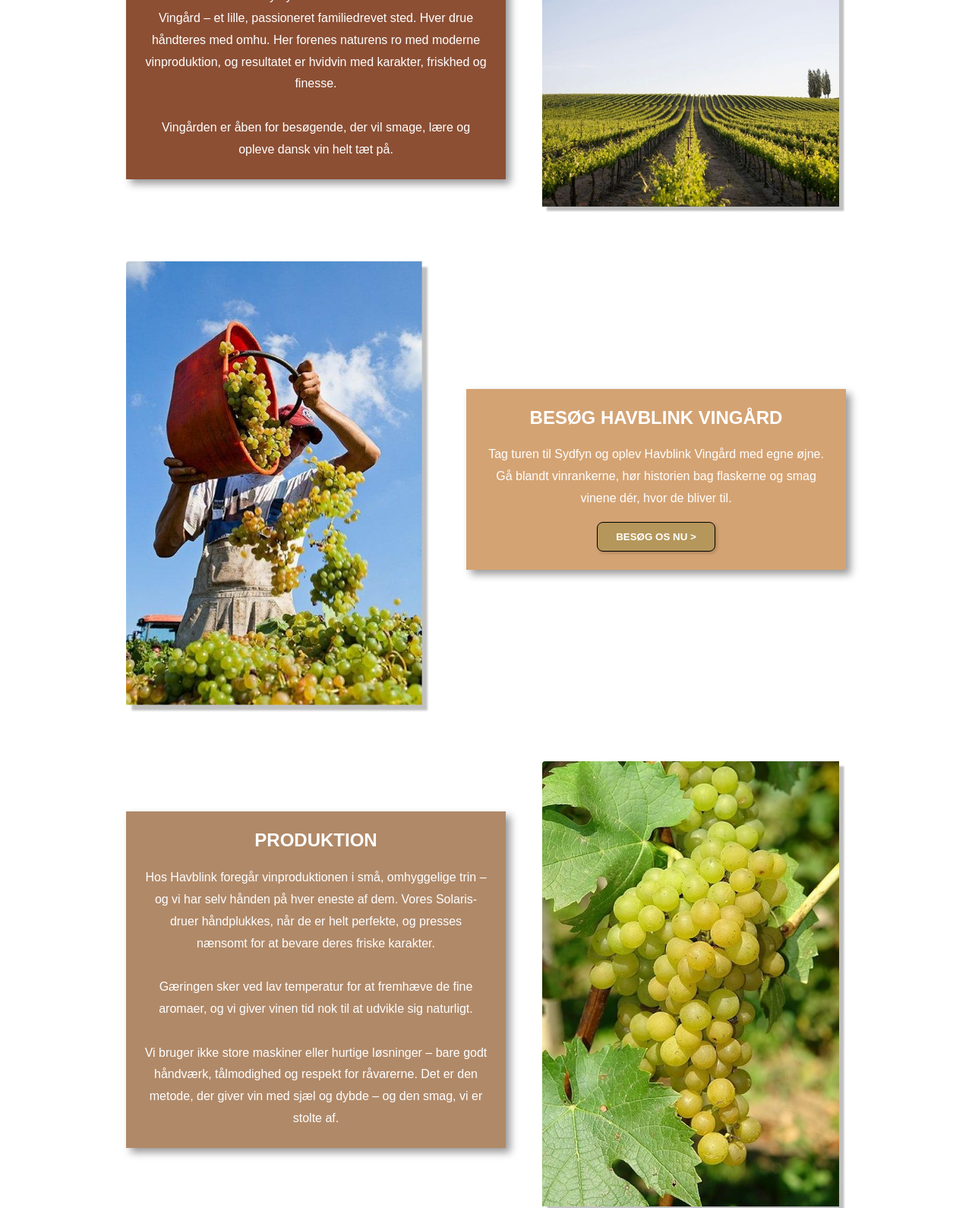
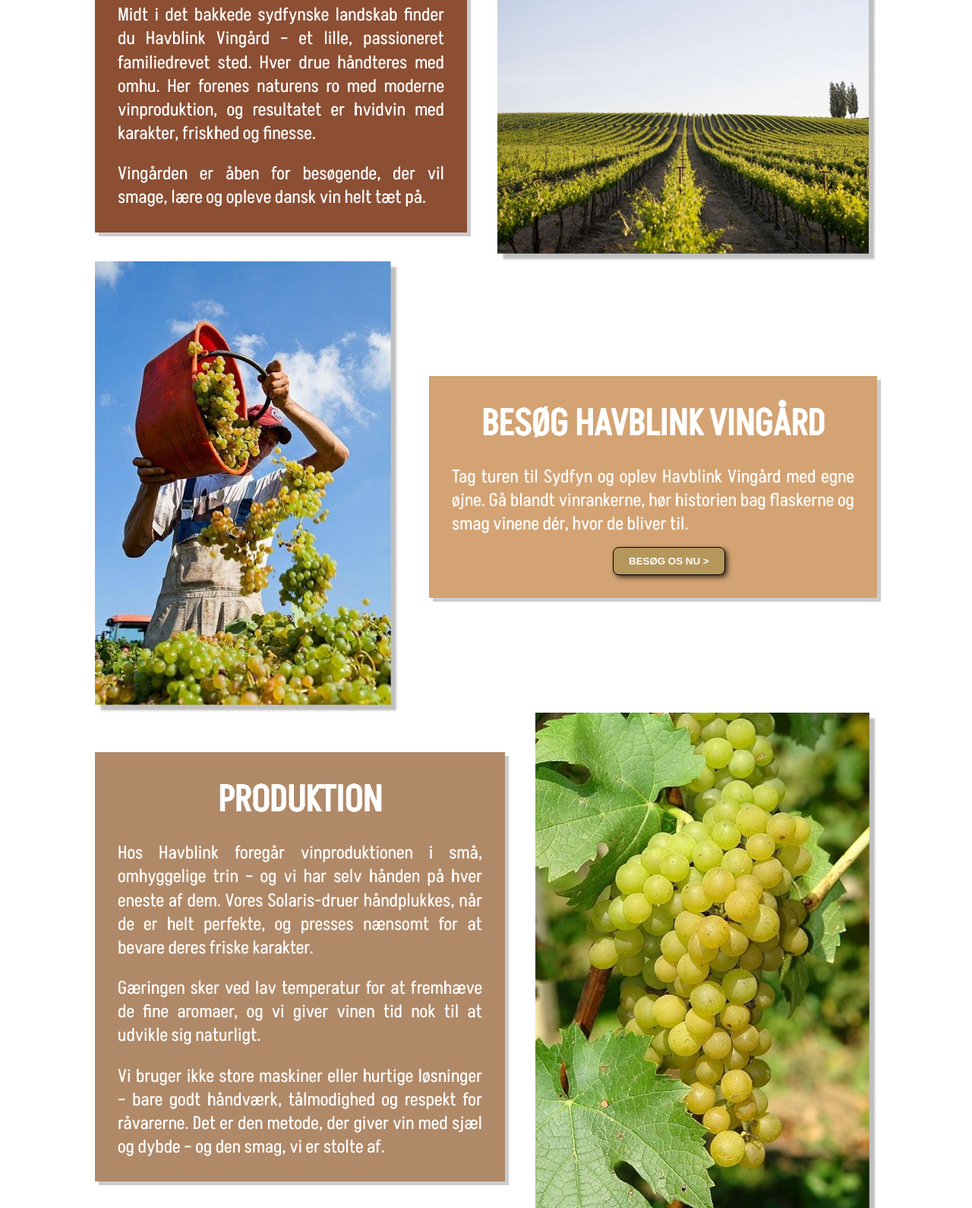
Before and after one commit to ThomasBennett1/HavblinkHvidvin, a plain HTML site: page voreshistorie.html in a window 1280 px wide. Shown: the part 502-2092 px from the top of the page at 76% size. Drawn offline with Linux system fonts and the light colour scheme.

Commit message:
justeringer
justeringer af font størrelser og layout ude fra ny font

```diff
--- a/headerogfooter.css
+++ b/headerogfooter.css
@@ -1,7 +1,7 @@
 @font-face {
   font-family: 'MyFont'; /* Name of the font */
-  src: url('Font/Akshar-VariableFont_wght.ttf') format('ttf'), /* Modern browsers */
-       url('Font/Akshar-VariableFont_wght.ttf') format('ttf');   /* Fallback for older browsers */
+  src: url('Font/Akshar-VariableFont_wght.ttf') format('truetype'), /* Modern browsers */
+       url('Font/Akshar-VariableFont_wght.ttf') format('truetype');   /* Fallback for older browsers */
   font-weight: normal; /* Optional: Define the weight */
   font-style: normal;  /* Optional: Define the style */
 }
@@ -25,7 +25,7 @@
 /* Header */
 .header{
     background-color: #B5A38F;
-    padding: 20px;
+
 }
 
 .nav{
@@ -38,12 +38,12 @@
 .nav a {
     color: white; /* Set the text color to white */
     text-decoration: none; /* Remove underline from links */
-    font-size: 1rem; /* Optional: Adjust font size */
+    font-size: 1.4rem; /* Optional: Adjust font size */
     padding: 0.5rem; /* Optional: Add padding for spacing */
     margin-top: 50px;
 }
 nav a:hover {
-    font-size: 1.2rem;
+    font-size: 1.6rem;
 }
 .nav a.active {
     position: relative;
@@ -53,7 +53,7 @@ nav a:hover {
 .nav a.active::after {
     content: '';
     position: absolute;
-    bottom: 30px; /* Adjust the distance from the text */
+    bottom: 50px; /* Adjust the distance from the text */
     left: 0;
     width: 100%; /* Full width of the link */
     height: 3px; /* Thickness of the line */
@@ -64,6 +64,7 @@ nav a:hover {
   width: 110px;
   height: 120px;
   margin-top: -50px;
+  margin-left:40px;
 }
 
 
@@ -91,7 +92,7 @@ nav a:hover {
   }
 
   .hb-footer h2 {
-    font-size: 2rem;
+    font-size: 3rem;
     font-weight: bold;
     margin-bottom: 20px;
   }
@@ -126,13 +127,14 @@ nav a:hover {
     margin-top: 30px;
   }
 
-
+/* intro tekst */
   h1{
     margin-top: 4rem;
     text-align: center;
-    font-size: 1.5rem;
+    font-size: 1.8rem;
     font-weight: normal;
     margin-left: 100px;
     margin-right: 100px;
     font-family: "Intro", sans-serif; /* Use the custom font */
+
 }
--- a/styles.css
+++ b/styles.css
@@ -1,7 +1,13 @@
 @font-face {
   font-family: 'MyFont'; /* Name of the font */
-  src: url('Font/Akshar-VariableFont_wght.ttf') format('ttf'), /* Modern browsers */
-       url('Font/Akshar-VariableFont_wght.ttf') format('ttf');   /* Fallback for older browsers */
+  src: url('Font/Akshar-VariableFont_wght.ttf') format('truetype'), /* Modern browsers */
+       url('Font/Akshar-VariableFont_wght.ttf') format('truetype');   /* Fallback for older browsers */
+  font-weight: normal; /* Optional: Define the weight */
+  font-style: normal;  /* Optional: Define the style */
+}
+@font-face {
+  font-family: 'Intro'; /* Name of the font */
+  src: url('Font/Kalam-Regular.ttf') format('truetype'); /* Modern browsers */
   font-weight: normal; /* Optional: Define the weight */
   font-style: normal;  /* Optional: Define the style */
 }
@@ -58,24 +64,28 @@
   .nav a {
     color: white; /* Set the text color to white */
     text-decoration: none; /* Remove underline from links */
-    font-size: 1.2rem; /* Optional: Adjust font size */
+    font-size: 1.7rem; /* Optional: Adjust font size */
     padding: 0.5rem; /* Optional: Add padding for spacing */
-    margin-top: 75px;
+    margin-top: 120px;
 }
 .nav a:hover {
-    font-size: 1.5rem;
+    font-size: 2rem;
+    color: #b49b5b;
 }
 
   .logo {
-    margin: 1rem 0;
+    margin-top: 50px;
+    margin-left: 20px;
     width: 175px;
+    height: auto;
   }
 
   .headline {
-    font-size: 2.3rem;
+    font-size: 2.6rem;
     font-weight: bold;
     margin-top: 7.5rem;
     max-width: 90%;
+    font-family: "Intro", sans-serif; /* Use the custom font */
   }
 
   .arrow {
@@ -117,17 +127,18 @@
   }
 
   .about-title {
-    font-size: 2.5rem;
+    font-size: 3.5rem;
     font-weight: bold;
     margin-bottom: 1.2rem;
-    margin-top: 1rem;
+    margin-top: 0.4rem;
     text-align: center;
   }
 
   .about-text {
     margin-bottom: 1rem;
     line-height: 2rem;
-    font-size: 1.2rem;
+    font-size: 1.5rem;
+    text-align: center;
   }
 
   /* award section */
@@ -164,19 +175,20 @@
   }
 
   .award-title {
-    font-size: 2.2rem;
+    font-size: 3rem;
     font-weight: bold;
     margin-bottom: 2rem;
-    margin-top: -3rem;
+    margin-top: 1rem;
     text-align: center;
-    line-height: 3rem;
+    line-height: 4rem;
 
   }
 
   .award-paragraph {
-    font-size: 1.2rem;
+    font-size: 1.5rem;
     line-height: 2rem;
     margin-bottom: 2rem;
+    text-align: justify;
   }
 
   .award-buttons {
@@ -195,6 +207,8 @@
     box-shadow: 4px 4px 1px rgba(0,0,0,0.4);
     border-radius: 4px;
     border: 1px solid black;
+    font-size: 1.5rem;
+    max-width: 200px;
   }
     .award-button:hover {
         background-color: white;
@@ -219,13 +233,14 @@
     flex: 1;
     min-width: 550px;
     margin-left: 5rem;
-    font-size: 1.2rem;
+    font-size: 1.5rem;
     line-height: 2.5rem;
     margin-top: 3rem;
+    font-weight: normal;
   }
 
   .hb-footer h2 {
-    font-size: 2rem;
+    font-size: 3rem;
     font-weight: bold;
     margin-bottom: 20px;
   }
@@ -256,6 +271,6 @@
 
   .hb-footer-bottom {
     text-align: center;
-    font-size: 1.5 rem;
+    font-size: 1.3rem;
     margin-top: 30px;
   }
--- a/voreshistorie.css
+++ b/voreshistorie.css
@@ -1,70 +1,166 @@
-
-.om-vingaarden,
-.besoeg-vingaard,
-.produktion,
-.baeredygtighed {
+/* OM VINGAARDEN */
+.om-vingaarden {
   display: flex;
-  flex-wrap: wrap;
-  margin: 4rem 0;
+  justify-content: space-between;
   align-items: center;
-  justify-content: center;
-  gap: 3rem;
-}
-
-.tekst-om-vingaarden,
-.tekst-besoeg-vingaard,
-.tekst-produktion,
-.tekst-baeredygtighed {
-  max-width: 500px;
-  padding: 1.5rem;
-  color: white;
-  box-shadow: 6px 6px 10px rgba(0,0,0,0.4);
-}
-.tekst-om-vingaarden,
-.tekst-besoeg-vingaard,
-.tekst-produktion,
-.tekst-baeredygtighed, h2{
-    text-align: center;
-    margin-bottom: 20px;
-    line-height: 1.8rem;
+  margin: 100px auto;
+  position: relative;
+  margin-left: 125px;
+  margin-right:125px;
+  gap: 40px;
+  margin-top: 50px;
 }
 
 .tekst-om-vingaarden {
   background-color: #8C4F34;
+  color: white;
+  padding: 30px;
+  width: 80%;
+  box-shadow: 5px 5px 0 #ccc;
+
+}
+.tekst-om-vingaarden h2 {
+  font-size: 3rem;
+  margin-bottom: 20px;
+  text-align: center;
+}
+.tekst-om-vingaarden p {
+  font-size: 1.5rem;
+  line-height: 1.3;
+  text-align: justify;
+  font-weight: normal;
+}
+.billede-om-vingaarden {
+  position: relative;
+  height: auto;
+  object-fit: cover;
+  max-width: 500px;
+}
+
+/* BESØG VINGAARD */
+.besoeg-vingaard {
+  display: flex;
+  justify-content: space-between;
+  align-items: center;
+  margin: 100px auto;
+  position: relative;
+  margin-left: 125px;
+  margin-right:125px;
+  gap: 40px;
+  margin-top: -100px;
 }
 
 .tekst-besoeg-vingaard {
   background-color: #D4A373;
+  color: white;
+  padding: 30px;
+  width: 80%;
+  box-shadow: 5px 5px 0 #ccc;
+
+}
+.tekst-besoeg-vingaard h2 {
+  font-size: 3rem;
+  margin-bottom: 20px;
+  text-align: center;
+}
+.tekst-besoeg-vingaard p {
+  font-size: 1.5rem;
+  line-height: 1.3;
+  text-align: justify;
+  font-weight: normal;
+}
+.knap-besoeg {
+  margin-top: 15px;
+  background-color: #B5975B;
+  color: white;
+  border: black solid 1px;
+  padding: 10px 20px;
+  cursor: pointer;
+  font-weight: bold;
+  margin-left: 40%;
+  border-radius: 8px;
+  box-shadow: 3px 3px 6px rgba(0,0,0,0.7);
+
+}
+
+.billede-besoeg-vingaard {
+  max-width: 400px;
+  height: auto;
+  object-fit: cover;
+}
+
+/* PRODUKTION */
+.produktion {
+  display: flex;
+  justify-content: space-between;
+  align-items: center;
+  margin: 100px auto;
+  position: relative;
+  margin-left: 125px;
+  margin-right:125px;
+  gap: 40px;
+  margin-top: -100px;
 }
 
 .tekst-produktion {
   background-color: #B08968;
+  color: white;
+  padding: 30px;
+  width: 80%;
+  box-shadow: 5px 5px 0 #ccc;
+}
+.tekst-produktion h2 {
+  font-size: 3rem;
+  margin-bottom: 20px;
+  text-align: center;
+}
+.tekst-produktion p {
+  font-size: 1.5rem;
+  line-height: 1.3;
+  text-align: justify;
+  font-weight: normal;
+}
+
+.billede-produktion {
+  max-width: 450px;
+  height: auto;
+  object-fit: cover;
+}
+
+/* BÆREDYGTIGHED */
+.baeredygtighed {
+  display: flex;
+  justify-content: space-between;
+  align-items: center;
+  margin: 100px auto;
+  position: relative;
+  margin-left: 125px;
+  margin-right:125px;
+  gap: 40px;
+  margin-top: -100px;
 }
 
 .tekst-baeredygtighed {
   background-color: #78866B;
+  color: white;
+  padding: 30px;
+  width: 80%;
+  box-shadow: 5px 5px 0 #ccc;
+}
+.tekst-baeredygtighed h2 {
+  font-size: 3rem;
+  margin-bottom: 20px;
+  text-align: center;
+}
+.tekst-baeredygtighed p {
+  font-size: 1.5rem;
+  line-height: 1.3;
+  text-align: justify;
+  font-weight: normal;
 }
 
-.billede-om-vingaarden,
-.billede-besoeg-vingaard,
-.billede-produktion,
 .billede-baeredygtighed {
-  width: 400px;
+  max-width: 450px;
   height: auto;
   object-fit: cover;
-  border-radius: 4px;
-
 }
-
-.knap-besoeg {
-  margin-top: 1rem;
-  padding: 0.7rem 1.5rem;
-  background-color: #B5975B;
-  color: white;
-  font-weight: bold;
-  border: none;
-  box-shadow: 2px 2px 4px rgba(0,0,0,0.2);
-  cursor: pointer;
-  border-radius: 8px;
-  border: black solid 1px;
-}
--- a/voreshistorie.html
+++ b/voreshistorie.html
@@ -11,14 +11,14 @@
     <header>
         <div class="header">
             <nav class="nav">
-              <a href="voresvin.html">VORES<br> VIN</a>
-              <a href="voreshistorie.html" class="active">VORES <br>HISTORIE</a>
+              <a href="voresvin.html">VORES VIN</a>
+              <a href="voreshistorie.html" class="active">VORES HISTORIE</a>
               <a href="solaris.html">SOLARIS</a>
               <a href="forside.html" class="logo-link">
                 <img src="pics/logo.png" alt="Havblink Logo" class="logo" />
             </a>
-              <a href="danskhvidvin.html">DANSK <br> HVIDVIN</a>
-              <a href="vingårdsbesøg.html">VINGÅRD<br>BESØG</a>
+              <a href="danskhvidvin.html">DANSK HVIDVIN</a>
+              <a href="vingårdsbesøg.html">VINGÅRDBESØG</a>
               <a href="kontakt.html">KONTAKT</a>
             </nav>
     </header>
```
Also changed, not shown: forside.html (+5 -5 lines), headerogfooter.html (+3 -3 lines), kontakt.html (+4 -4 lines), solaris.html (+4 -4 lines), vingårdsbesøg.html (+4 -4 lines), voresvin.css (+10 -6 lines), voresvin.html (+19 -13 lines).
